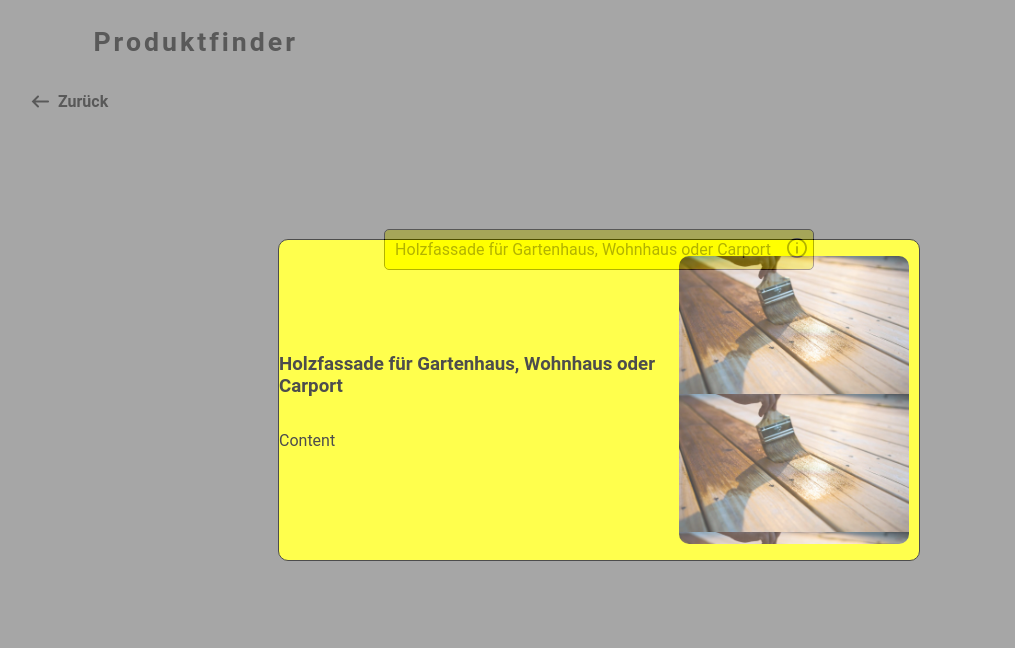
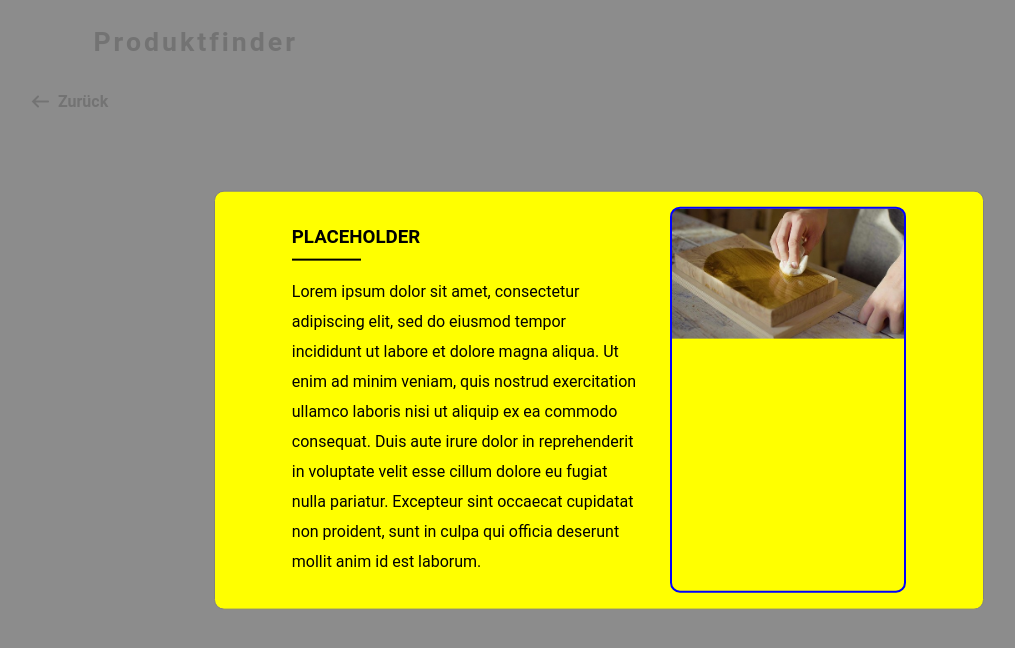
Before and after one commit to Mr-Jen/Productfinder, a React (Create React App) app: page /fragen-und-antworten in a window 1280 px wide. Both pictures are taken after a click on the button 837 px from the left and 249 px from the top of the page. Shown: the top 648 px of the page, without its empty margins (41-1056 px from the left). Built offline with nearby package versions, Linux system fonts and the light colour scheme.

Commit message:
InfoCards now have basic styling and also get filled by info from the config.json

```diff
--- a/public/api/config.json
+++ b/public/api/config.json
@@ -12,6 +12,14 @@
                     "label": "Unbehandelt / Komplett abgeschliffen",
                     "question": "Soll jetzt eine Lasur oder eine deckende Farbe folgen?",
                     "breadcrumb": "Unbehandelt",
+                    "info": {
+                        "0": {
+                            "id": 0,
+                            "title": "Unbehandelt",
+                            "content": "Lasuren sind durchscheinend und ziehen tiefer in das Holz ein, Lacke dagegen bilden eine farblich deckende Schicht auf der Holzoberfläche.",
+                            "image": "assets/images/lasur.png"
+                        }
+                    },
                     "children": {
                         "0": {
                             "id": 0,
@@ -31,6 +39,20 @@
                     "id": 1,
                     "label": "Mit Öl, Lasur oder Farbe behandelt",
                     "question": "In welchem Zustand ist der Anstrich? ",
+                    "info": {
+                        "0": {
+                            "id": 0,
+                            "title": "Lasur",
+                            "content": "Lasuren sind durchscheinend und ziehen tiefer in das Holz ein, Lacke dagegen bilden eine farblich deckende Schicht auf der Holzoberfläche.",
+                            "image": "assets/images/lasur.png"
+                        },
+                        "1": {
+                            "id": 1,
+                            "title": "Öl",
+                            "content": "Unbehandeltes Holz trocknet mit der Zeit aus und neigt zum Vergrauen. Regelmäßige Pflege mit Holzöl verlängert die Haltbarkeit sichtbar: Das Öl dringt tief in das Holz ein, betont die natürliche Maserung und intensiviert den Farbton. Das Einsatzgebiet von Holzölen konzentriert sich auf Terrassenböden sowie Holzmöbel im Innen- und Außenbereich, zum Beispiel Balkonmöbel.",
+                            "image": "assets/images/öl.jpg"
+                        }
+                    },
                     "children": {
                         "0": {
                             "id": 0,
--- a/src/components/Routes/Survey/InfoCard.js
+++ b/src/components/Routes/Survey/InfoCard.js
@@ -1,49 +1,117 @@
 import React from 'react'
 import styled from 'styled-components'
 
-const CardWrapper = styled.div`
+const Wrapper = styled.div`
     position: fixed;
     top: 50%;
     left: 50%;
     transform: translate(-50%, -50%);
     background-color: yellow;
-    border: 1px solid black;
+    border: 1px solid grey;
     border-radius: 10px;
-    height: 40vh;
-    width: 50vw;
+    min-height: 40vh;
+    width: 60vw;
     z-index: 2;
 
     display: flex;
+    justify-content: center;
+`
+
+const CardWrapper = styled.div`
+    display: flex;
     flex-direction: row;
-    align-items: center;
-    flex: 2 1;
-    justify-content: flex-end;
+    align-items: stretch;
+    width: 80%;
+    margin: 2% 4% 2% 4%;
+
+    /*border: 5px solid red;*/
+    /*background-color: pink;*/
 `
 
 const ContentWrapper = styled.div`
     display: flex;
     flex-direction: column;
+    /*background-color: green;*/
+    width: 60%;
+    margin-right: 5%;
+`
+
+const TitleWrapper = styled.div`ky
+    background-color: lightblue;
+`
+
+const Title = styled.h3`
+    padding-bottom: 3px;
+`
+
+const Underline = styled.div`
+    border-bottom: 2px solid black;
+    margin-right: 80%;
+    margin-top: -3%;
+`
+
+const Text = styled.p`
+    line-height: 30px;
 `
 
 const ImageWrapper = styled.div`
-    display: flex;
-    margin-right: 10px;
-    background-image: url('assets/images/lasur.png');
+    background-image: url(${props => props.imgSrc});
     background-size: contain;
-    height: 90%;
+    background-repeat: no-repeat;
     width: 40%;
     border-radius: 10px;
+    border: 2px solid blue;
+`
+
+const Arrow = styled.img`
+    align-self: center;
+    cursor: pointer;
 `
 
 const InfoCard = ({ data }) => {
+    const [infoState, setInfoState] = React.useState(0);
+
+    const onClickNextCard = (e) => {
+        console.log("NEXT CARD")
+        if (e === 0){
+            if (infoState === 0){
+                setInfoState(Object.keys(data).length - 1);
+            }
+            else {
+                setInfoState(infoState - 1);
+            }
+        }
+        else if (e === 1){
+            if (infoState === Object.keys(data).length -1){
+                setInfoState(0);
+            }
+            else {
+                setInfoState(infoState + 1);
+            }
+        }
+    }
+
+    let default_content = {
+        "title": "PLACEHOLDER",
+        "content": "Lorem ipsum dolor sit amet, consectetur adipiscing elit, sed do eiusmod tempor incididunt ut labore et dolore magna aliqua. Ut enim ad minim veniam, quis nostrud exercitation ullamco laboris nisi ut aliquip ex ea commodo consequat. Duis aute irure dolor in reprehenderit in voluptate velit esse cillum dolore eu fugiat nulla pariatur. Excepteur sint occaecat cupidatat non proident, sunt in culpa qui officia deserunt mollit anim id est laborum.",
+        "image": "assets/images/öl.jpg"
+    }
+
     return (
-        <CardWrapper>
-            <ContentWrapper>
-                <h3>{data.label}</h3>
-                <p>Content</p>
-            </ContentWrapper>
-            <ImageWrapper/>
-        </CardWrapper>
+        <Wrapper>
+            <Arrow onClick={() => onClickNextCard(0)} hidden={data ? Object.keys(data).length === 1 : true} style={{transform: "rotate(180deg)"}} height="70" src="assets/arrow.svg"/>
+            <CardWrapper>
+                <ContentWrapper>
+                    <TitleWrapper>
+                        <Title>{data ? data[infoState]["title"] : default_content["title"]}</Title>
+                        <Underline></Underline>
+                    </TitleWrapper>
+                    <Text>{data ? data[infoState]["content"] : default_content["content"]}</Text>
+                </ContentWrapper>
+                <ImageWrapper imgSrc={data ? data[infoState]["image"] : default_content["image"]}/>
+            </CardWrapper>
+            <Arrow onClick={() => onClickNextCard(1)} hidden={data ? Object.keys(data).length === 1 : true} height="70" src="assets/arrow.svg"/>
+        </Wrapper>
     )
 }
 
--- a/src/components/Routes/Survey/Items.js
+++ b/src/components/Routes/Survey/Items.js
@@ -46,7 +46,8 @@ const CardWrapper = styled.div`
   background: grey;
   position: absolute;
   top: 0;
-  opacity: 0.7;
+  left: 0;
+  opacity: 0.9;
 `
 
 const Items = ({childrenItems, ButtonAddToHistory}) => {
@@ -68,16 +69,17 @@ const Items = ({childrenItems, ButtonAddToHistory}) => {
                     {childrenItems[key].label}
                 </ChoiceButton>
                 <InfoButton>
-                  <img alt="info" onClick={() => onClickInfo(childrenItems[key])} height="20px" src="assets/info.svg"></img>
+                  <img alt="info" onClick={() => onClickInfo(childrenItems[key]["info"])} height="20px" src="assets/info.svg"></img>
                 </InfoButton>
               </ButtonContentWrapper>
             </div>
           ))
         }
         {showInfoCard &&
-          <CardWrapper onClick={() => setShowInfoCard(false)}>
-            <InfoCard data={cardContent}/>
-          </CardWrapper>
+        <div>
+          <InfoCard data={cardContent}/>
+          <CardWrapper onClick={() => setShowInfoCard(false)}/>
+        </div>
         }
     </ChoiceWrapper>
   )
```
Also changed, not shown: public/assets/arrow.svg (added), public/assets/next.svg (added).
